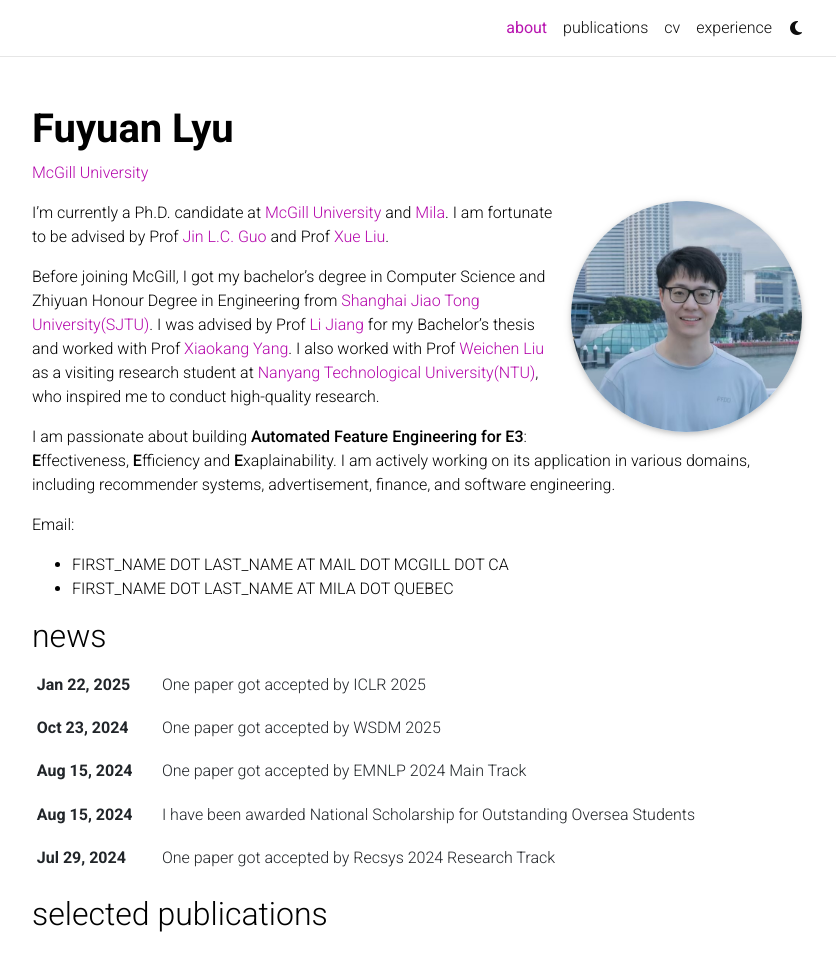
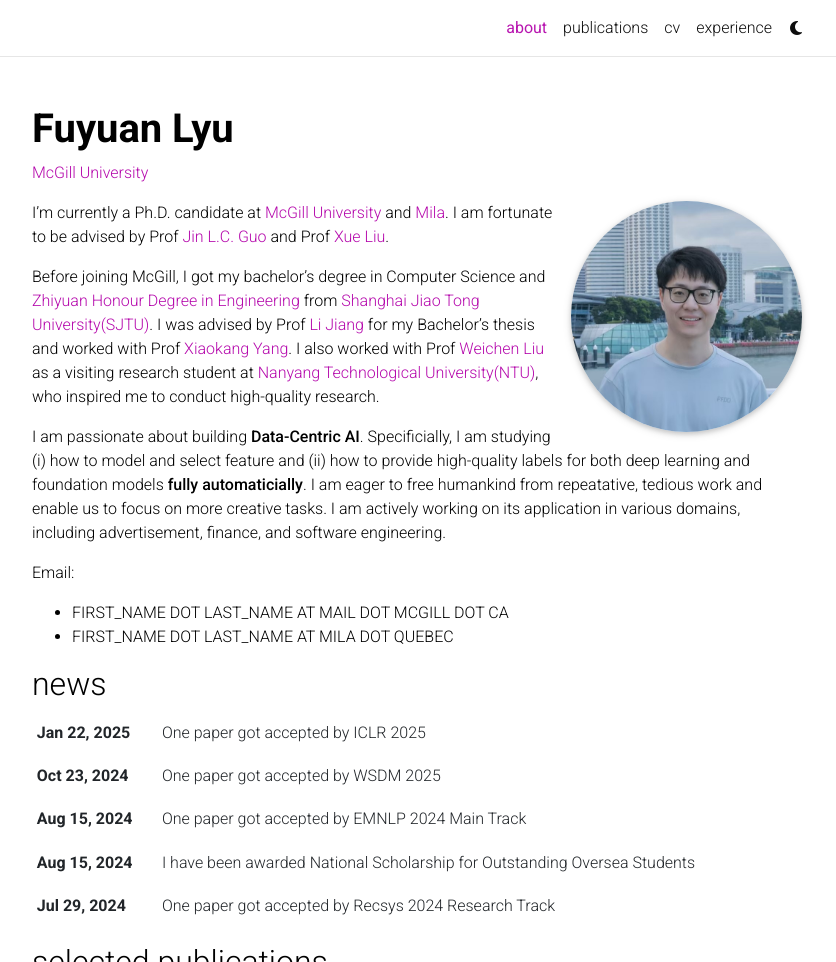
Before and after one commit to fuyuanlyu/fuyuanlyu.github.io, a Jekyll site: the page built from _pages/about.md, in a window 1280 px wide and 1299 px high, cut to the strip 0-962 px from the top of the window. Shown: the whole strip, without its empty margins (223-1059 px from the left). Built offline with Jekyll 4.4.1, drawn with Linux system fonts in a browser that asks for light colours; comment, search, counter and statistics services are not loaded; a style sheet for code colours, icons or effects is not loaded.

Commit message:
update about

```diff
--- a/_pages/about.md
+++ b/_pages/about.md
@@ -17,10 +17,11 @@
 
 I'm currently a Ph.D. candidate at [McGill University](https://www.mcgill.ca/) and [Mila](https://mila.quebec/). I am fortunate to be advised by Prof [Jin L.C. Guo](https://www.cs.mcgill.ca/~jguo/) and Prof [Xue Liu](https://www.cs.mcgill.ca/~xueliu/).
 
-Before joining McGill, I got my bachelor's degree in Computer Science and Zhiyuan Honour Degree in Engineering from [Shanghai Jiao Tong University(SJTU)](https://www.sjtu.edu.cn/). I was advised by Prof [Li Jiang](http://www.cs.sjtu.edu.cn/~jiangli/) for my Bachelor's thesis and worked with Prof [Xiaokang Yang](https://scholar.google.ca/citations?user=yDEavdMAAAAJ). I also worked with Prof [Weichen Liu](https://www.ntu.edu.sg/home/liu/) as a visiting research student at [Nanyang Technological University(NTU)](https://www.ntu.edu.sg/), who inspired me to conduct high-quality research.
+Before joining McGill, I got my bachelor's degree in Computer Science and [Zhiyuan Honour Degree in Engineering](https://en.zhiyuan.sjtu.edu.cn/en/about/overview) from [Shanghai Jiao Tong University(SJTU)](https://www.sjtu.edu.cn/). I was advised by Prof [Li Jiang](http://www.cs.sjtu.edu.cn/~jiangli/) for my Bachelor's thesis and worked with Prof [Xiaokang Yang](https://scholar.google.ca/citations?user=yDEavdMAAAAJ). I also worked with Prof [Weichen Liu](https://www.ntu.edu.sg/home/liu/) as a visiting research student at [Nanyang Technological University(NTU)](https://www.ntu.edu.sg/), who inspired me to conduct high-quality research.
 
+I am passionate about building **Data-Centric AI**. Specificially, I am studying (i) how to model and select feature and (ii) how to provide high-quality labels for both deep learning and foundation models **fully automaticially**. I am eager to free humankind from repeatative, tedious work and enable us to focus on more creative tasks. I am actively working on its application in various domains, including advertisement, finance, and software engineering.
 
-I am passionate about building **Automated Feature Engineering for E3**: **E**ffectiveness, **E**fficiency and **E**xaplainability. I am actively working on its application in various domains, including recommender systems, advertisement, finance, and software engineering.
+<!-- I am passionate about building **Automated Feature Engineering for E3**: **E**ffectiveness, **E**fficiency and **E**xaplainability. I am actively working on its application in various domains, including recommender systems, advertisement, finance, and software engineering. -->
 
 <!-- Belows are some keyResearch Interest:
 - Automated Machine Learning
```
